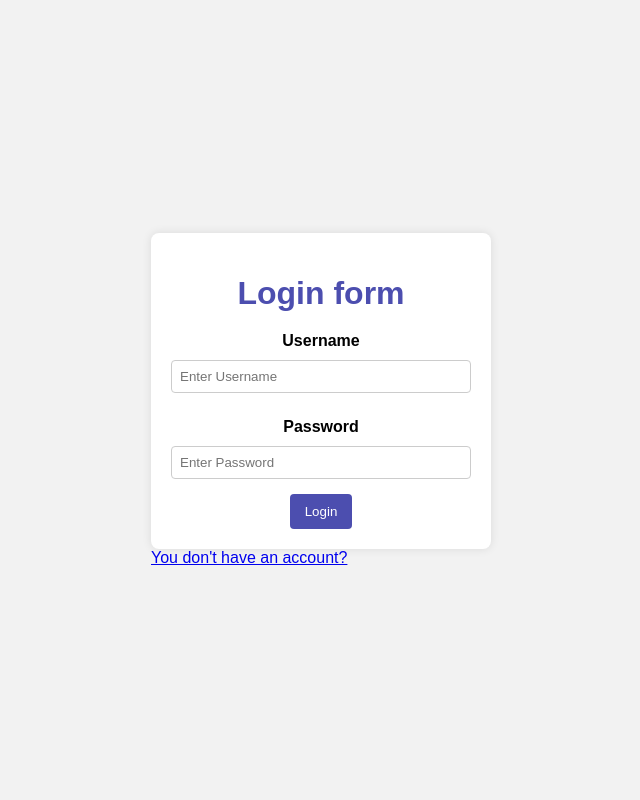
After one commit to PsToko/vscode-projects, a PHP site: page /login.html in a window 1280 px wide. The commit adds this page. Shown: the whole page, without its empty margins (319-959 px from the left). Run offline with PHP 8.4, Linux system fonts and the light colour scheme.

Commit message:
Second attempt
23/11/23

```diff
--- a/login.css
+++ b/login.css
@@ -1,11 +1,7 @@
-
-        h1 {
-            font-family: Arial, sans-serif;
-
-        }
+/* login.css */
 
 body {
-            font-family: Arial, sans-serif;
+    font-family: 'Segoe UI', Tahoma, Geneva, Verdana, sans-serif;
     background-color: #f2f2f2;
     margin: 0;
     display: flex;
@@ -16,39 +12,45 @@
 
 .container {
     background-color: #fff;
-            padding: 20px;
-            border-radius: 8px;
-            box-shadow: 0 0 10px rgba(0, 0, 0, 0.1);
+    padding: 30px;
+    border-radius: 10px;
+    box-shadow: 0 0 20px rgba(0, 0, 0, 0.1);
     width: 300px;
     text-align: center;
 }
 
+h1 {
+    font-family: 'Pacifico', cursive;
+    color: #4c4eaf;
+    margin-bottom: 20px;
+}
+
 label {
     display: block;
-            margin: 10px 0 5px;
+    margin: 15px 0 5px;
     font-weight: bold;
 }
 
 input {
     width: 100%;
-            padding: 8px;
-            margin: 5px 0 15px;
+    padding: 10px;
+    margin: 5px 0 20px;
     box-sizing: border-box;
     border: 1px solid #ccc;
-            border-radius: 4px;
+    border-radius: 5px;
 }
 
 button {
     background-color: #4c4eaf;
     color: white;
-            padding: 10px 15px;
+    padding: 12px 20px;
     border: none;
-            border-radius: 4px;
+    border-radius: 5px;
     cursor: pointer;
 }
 
 button:hover {
-            background-color: #4c4eaf;
+    background-color: #2f3188;
 }
 
 .psw {
@@ -58,64 +60,10 @@
 .psw a {
     text-decoration: none;
     color: #007bff;
-        }
-        h1 {
-            font-family: Arial, sans-serif;
-
-        }
-
-        body {
-            font-family: Arial, sans-serif;
-            background-color: #f2f2f2;
-            margin: 0;
-            display: flex;
-            justify-content: center;
-            align-items: center;
-            height: 100vh;
-        }
-
-        .container {
-            background-color: #fff;
-            padding: 20px;
-            border-radius: 8px;
-            box-shadow: 0 0 10px rgba(0, 0, 0, 0.1);
-            width: 300px;
-            text-align: center;
-        }
-
-        label {
-            display: block;
-            margin: 10px 0 5px;
     font-weight: bold;
 }
 
-        input {
-            width: 100%;
-            padding: 8px;
-            margin: 5px 0 15px;
-            box-sizing: border-box;
-            border: 1px solid #ccc;
-            border-radius: 4px;
+.psw a:hover {
+    text-decoration: underline;
+    color: #0056b3;
 }
-
-        button {
-            background-color: #4c4eaf;
-            color: white;
-            padding: 10px 15px;
-            border: none;
-            border-radius: 4px;
-            cursor: pointer;
-        }
-
-        button:hover {
-            background-color: #4c4eaf;
-        }
-
-        .psw {
-            margin-top: 15px;
-        }
-
-        .psw a {
-            text-decoration: none;
-            color: #007bff;
-        }
--- /dev/null
+++ b/login.html
@@ -0,0 +1,98 @@
+<!DOCTYPE html>
+<html lang="en">
+
+<head>
+    <meta charset="UTF-8">
+    <meta name="viewport" content="width=device-width, initial-scale=1.0">
+    <link rel="stylesheet" href="login.css">
+    <title>Login to our system</title>
+
+    <style>
+
+        h1 {
+            font-family: Arial, sans-serif;
+
+        }
+
+        body {
+            font-family: Arial, sans-serif;
+            background-color: #f2f2f2;
+            margin: 0;
+            display: flex;
+            justify-content: center;
+            align-items: center;
+            height: 100vh;
+        }
+
+        .container {
+            background-color: #fff;
+            padding: 20px;
+            border-radius: 8px;
+            box-shadow: 0 0 10px rgba(0, 0, 0, 0.1);
+            width: 300px;
+            text-align: center;
+        }
+
+        label {
+            display: block;
+            margin: 10px 0 5px;
+            font-weight: bold;
+        }
+
+        input {
+            width: 100%;
+            padding: 8px;
+            margin: 5px 0 15px;
+            box-sizing: border-box;
+            border: 1px solid #ccc;
+            border-radius: 4px;
+        }
+
+        button {
+            background-color: #4c4eaf;
+            color: white;
+            padding: 10px 15px;
+            border: none;
+            border-radius: 4px;
+            cursor: pointer;
+        }
+
+        button:hover {
+            background-color: #4c4eaf;
+        }
+
+        .psw {
+            margin-top: 15px;
+        }
+
+        .psw a {
+            text-decoration: none;
+            color: #007bff;
+        }
+    </style>
+</head>
+
+<body>
+
+    <form action="login.php" method="post">
+        <div class="container">
+            <h1>Login form</h1>
+
+            <label for="uname"><b>Username</b></label>
+            <input type="text" placeholder="Enter Username" name="uname" required>
+
+            <label for="psw"><b>Password</b></label>
+            <input type="password" placeholder="Enter Password" name="psw" required>
+
+            <button type="submit">Login</button>
+
+        </div>
+
+
+        <div class="signup"><a href="#">You don't have an account?</a></div>
+    </form>
+
+</body>
+
+
+</html>
--- a/login.php
+++ b/login.php
@@ -16,7 +16,7 @@
         $count = mysqli_num_rows($result);
 
         if($count == 1){
-            echo "<h1><center> Login successful </center></h1>";
+            header("Location:admin.php");
         }
         else{
             header("Location:demo.php?error=1");
```
Also changed, not shown: admin.css (added, +48 -0 lines), admin.js (added, +26 -0 lines), admin.php (added, +18 -0 lines), demo.php (+73 -0 lines), food.php (added, +31 -0 lines), items.css (added, +55 -0 lines), items.json (added, +33 -0 lines), pharmacies.js (added, +28 -0 lines), pharmacies.php (added, +31 -0 lines). Lines whose indentation alone changed are shown as unchanged.
